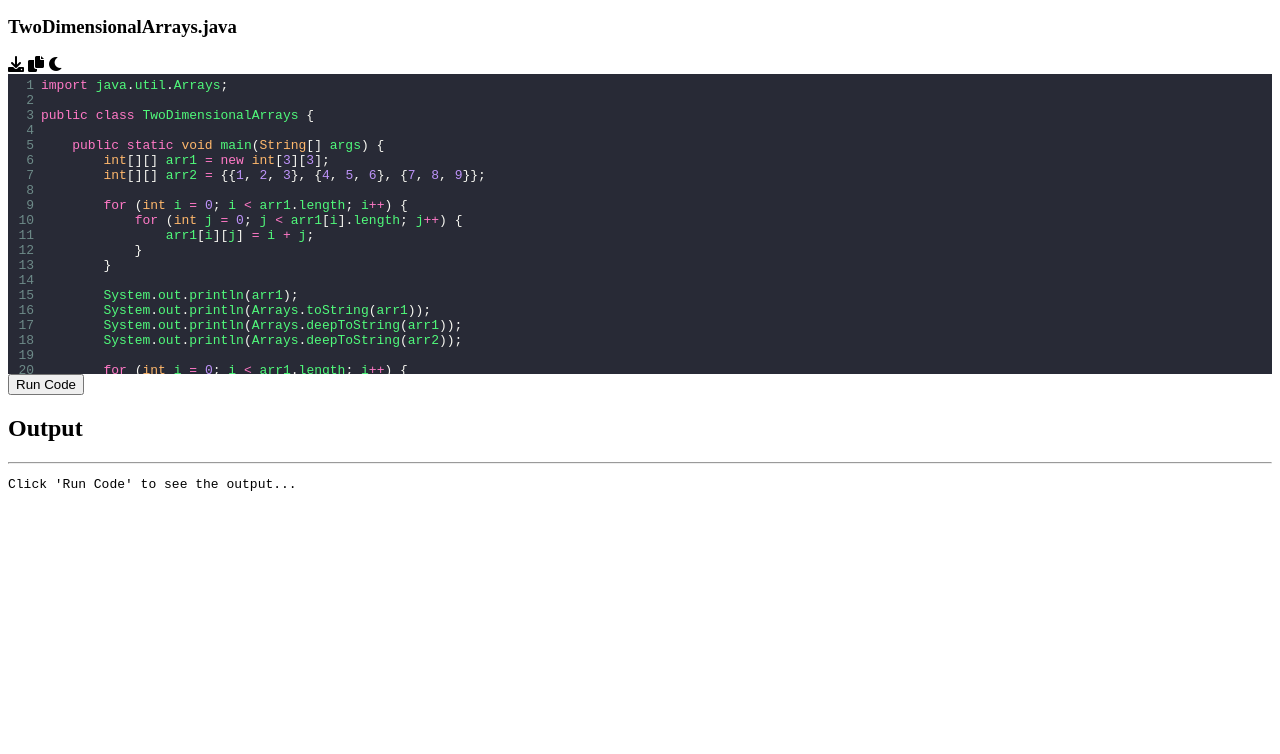
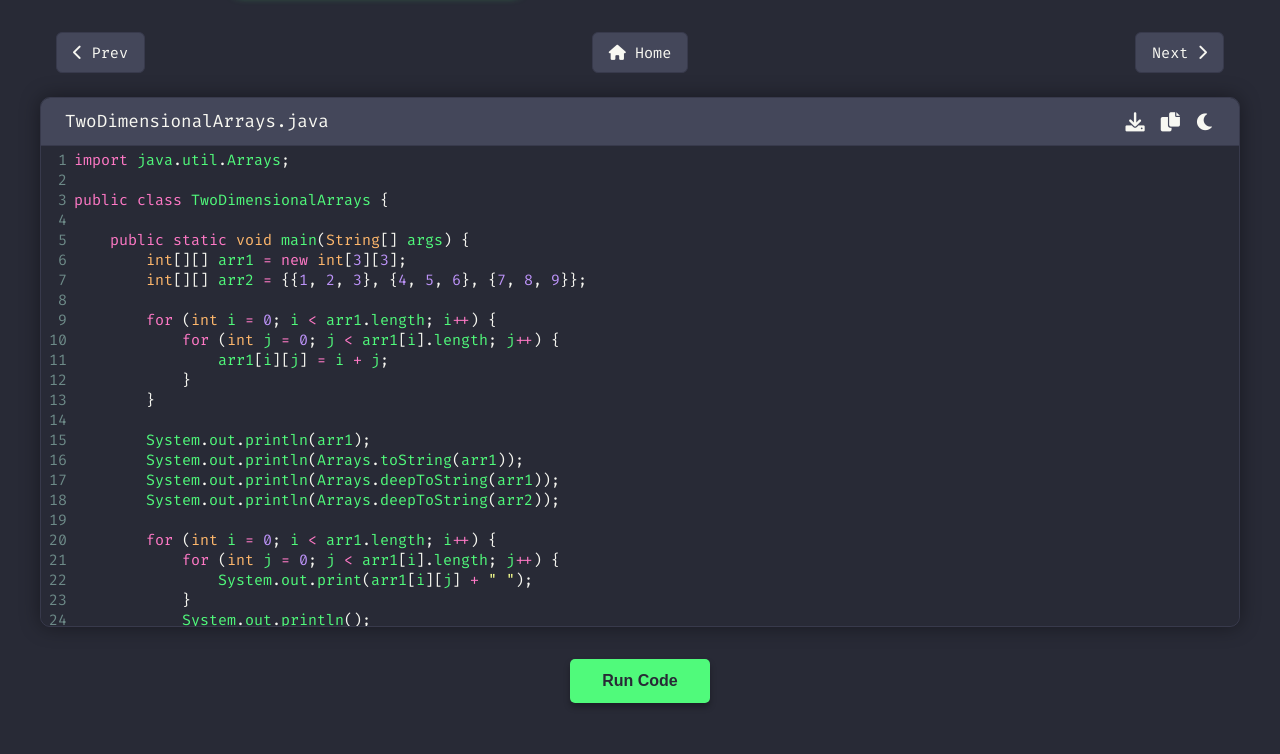
Before and after one commit to jitendravermaer/ADVANCE-DSA, a plain HTML site: page template/twoDArrays.html in a window 1280 px wide. Shown: the part 201-955 px from the top of the page. Before the commit the page ends 800 px from the top, so only its background shows below. Drawn offline with nearby package versions, Linux system fonts and the light colour scheme.

Commit message:
Update twoDArrays.html

```diff
--- a/template/twoDArrays.html
+++ b/template/twoDArrays.html
@@ -9,7 +9,7 @@
     <link rel="stylesheet" href="https://cdnjs.cloudflare.com/ajax/libs/codemirror/5.65.2/codemirror.min.css">
     <link rel="stylesheet" href="https://cdnjs.cloudflare.com/ajax/libs/codemirror/5.65.2/theme/dracula.min.css">
     <link rel="stylesheet" href="https://cdnjs.cloudflare.com/ajax/libs/codemirror/5.65.2/theme/monokai.min.css">
-    <link rel="stylesh../style.css">
+    <link rel="stylesheet" href="../style.css">
 </head>
 
 <body>
```
